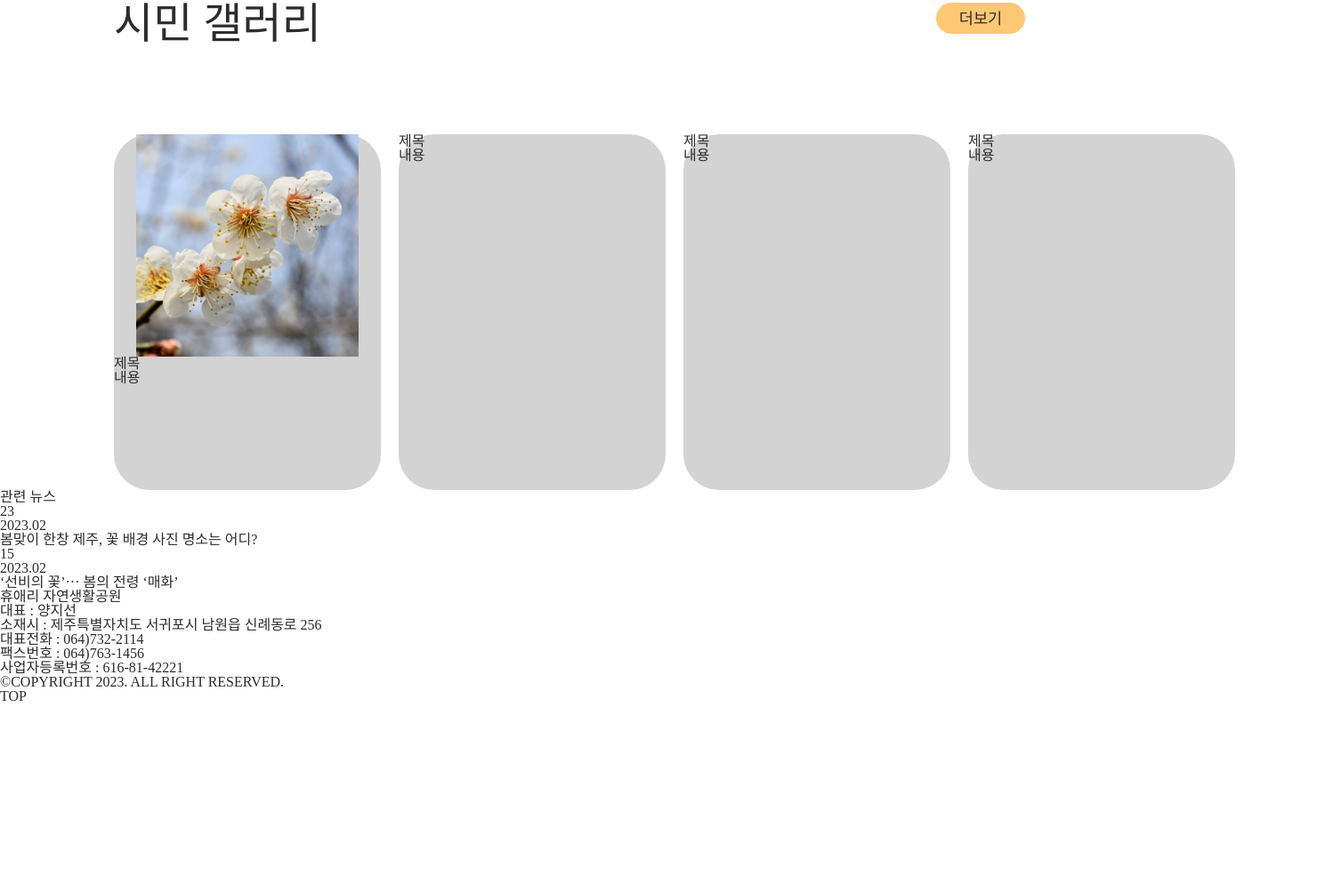
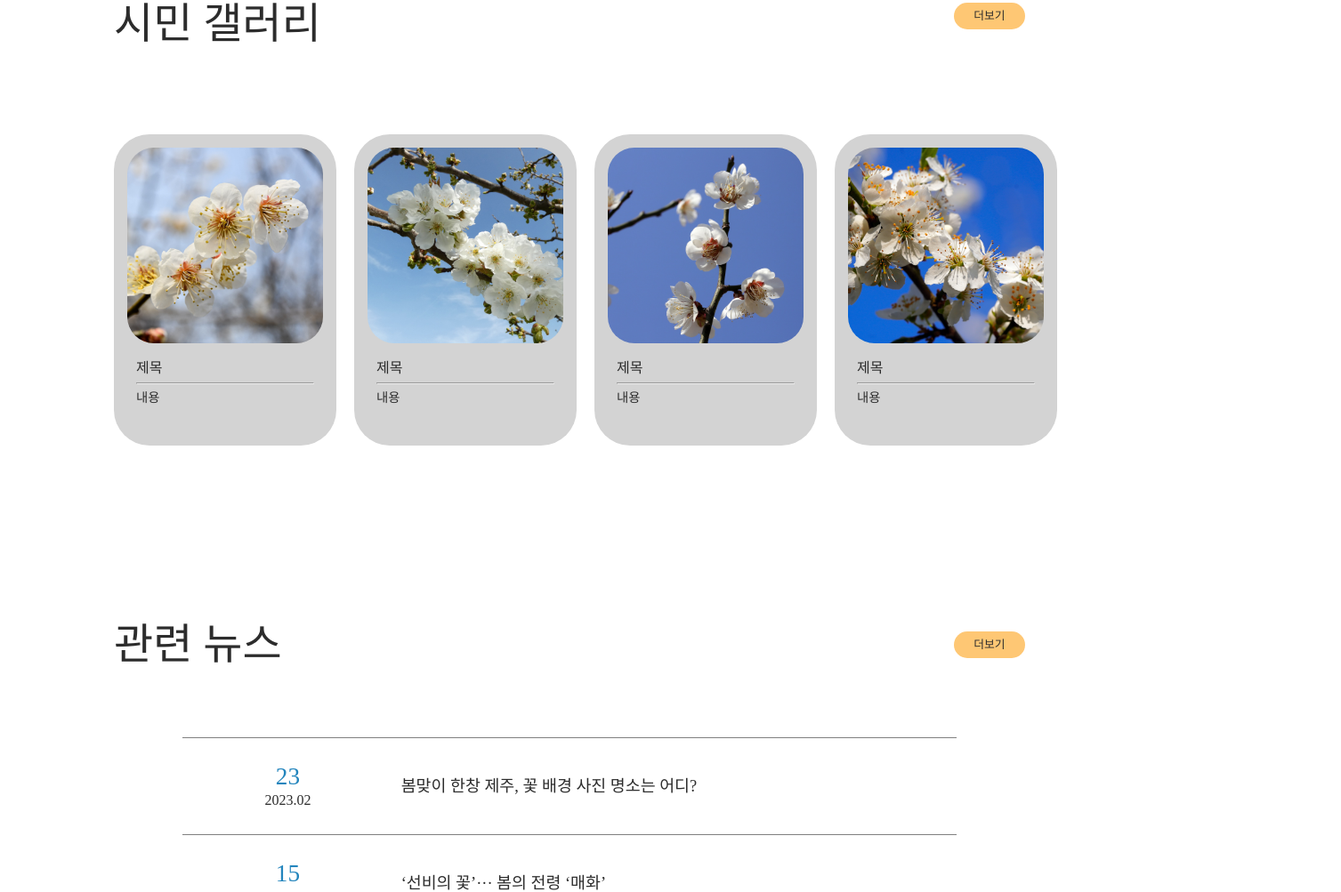
Before and after one commit to cosch218/2023-HTML-CSS-2, a plain HTML site: page index.html in a window 1280 px wide. Shown: the part 1797-2800 px from the top of the page at 89% size, 1507 px wide, since content can reach past the window. Before the commit the page ends 2588 px from the top, so only its background shows below. Drawn offline with Linux system fonts and the light colour scheme; a web font is replaced by a local one.

Commit message:
0301 노트북 화면 사이즈에 맞춰 메인페이지 내용 추가/수정

```diff
--- a/css/main-style.css
+++ b/css/main-style.css
@@ -18,7 +18,7 @@ h1 {
     color: rgb(44, 44, 44);
 }
 
-h2, h3, h4, li, td, p, dt, dd, a{
+h2, h3, h4, li, td, p, dt, dd, a, span{
     color: rgb(44, 44, 44);
     font-family: 'BookkMyungjo-Bd';
 
@@ -66,6 +66,17 @@ ul {
     width: 20%;
 
 }
+
+.nav >.nav-menu >li >a {
+    padding: 5px 10px;
+    transition: all 0.3s;
+}
+
+.nav >.nav-menu >li:hover >a {
+    background-color: #fec774cc;
+    border-radius: 30px;
+    transition: all 0.3s;
+}
 .nav >.nav-mobile {
     display: none;
 }
@@ -86,18 +97,19 @@ ul {
 
 .section1-wrap >.section1-title {
     position: absolute;
-    top: 800px;
+    bottom: 15%;
     right: 5%;
 }
 
 .section1-wrap >.section1-title >h1 {
     color: white;
-    font-size: 5rem;
+    font-size: 4rem;
 }
 
 .section1-wrap >.section1-title >h3 {
     color: white;
-    font-size: 2rem;
+    font-size: 1.6rem;
+    font-weight: 400;
 }
 /* section1 행사 이름 끝 */
 
@@ -110,31 +122,32 @@ ul {
     background: linear-gradient(white 20%, #fec774cc);
     display: flex;
     flex-direction: column;
-    flex-wrap: wrap;
+    flex-wrap: nowrap;
     justify-content: center;
     align-content: center;
 }
 
 .section2-intro >.intro-title h2 {
+    font-size: 2rem;
+    font-weight: bold;
+}
+
+.section2-intro >.intro-title h1 {
     font-size: 4rem;
 }
 
-.section2-intro >.intro-title h1 {
-    font-size: 7rem;
-}
-
 .section2-intro >.intro-title h3 {
-    font-size: 1.3rem;
+    font-size: 1rem;
     color: gray;
     font-weight: lighter;
 }
 
 .section2-intro >.intro-descript >table {
-    width:550px;
-    font-size: 1.5rem;
+    width:380px;
+    font-size: 1rem;
     text-align: left;
     border-collapse: separate;
-    border-spacing: 20px 10px;
+    border-spacing: 10px 10px;
 }
 
 
@@ -145,7 +158,7 @@ ul {
 
 .section2-intro >.intro-descript >table td:first-child {
     background-color: white;
-    padding: 10px 30px;
+    padding: 10px 25px;
     text-align: center;
     font-weight: bold;
 }
@@ -172,17 +185,23 @@ ul {
 }
 
 .section3-gallery >.gallery-title >a {
-    font-size: 1.1rem;
+    font-size: 0.8rem;
     background-color: #fec774;
     box-sizing: border-box;
     border-radius: 40px;
-    width: 100px;
-    height: 35px;
+    width: 80px;
+    height: 30px;
     text-align: center;
+    transition: all 0.3s;
+}
+
+.section3-gallery >.gallery-title >a:hover {
+    background-color: #79b1d2;
+    transition: all 0.3s;
 }
 
 .section3-gallery >.gallery-title >a >p {
-    padding-top: 10px;
+    padding-top: 9px;
 }
 
 .section3-gallery >.gallery-wrap {
@@ -193,6 +212,9 @@ ul {
 
 .section3-gallery >.gallery-wrap >.button-skip-left {
     background-image: url(../img/circle-arrow-left-solid.svg);
+    background-position: center;
+    background-size: cover;
+    background-repeat: no-repeat;
     width: 50px;
     height: 50px;
 }
@@ -204,23 +226,212 @@ ul {
 }
 
 .section3-gallery >.gallery-wrap >.gallery-board-wrap >.gallery-board {
-    width: 300px;
-    height: 400px;
+    width: 250px;
+    height: 350px;
     background-color: rgb(211, 211, 211);
     border-radius: 40px;
 }
 
 .section3-gallery >.gallery-wrap >.button-skip-right {
     background-image: url(../img/circle-arrow-right-solid.svg);
+    background-position: center;
+    background-size: cover;
+    background-repeat: no-repeat;
     width: 50px;
     height: 50px;
 }
 
-    /* .gallery-board 이미지 삽입, 수정*/
-    .section3-gallery >.gallery-wrap >.gallery-board-wrap >.gallery-board:nth-child(1) .img {
-        background-image: url(../img/plum-blossom-7090274_1920.jpg);
-        background-size: cover;
-        background-position: center;
-        width: 250px;
-        height: 250px;
-    }
+.section3-gallery >.gallery-wrap >.gallery-board-wrap >.gallery-board >.img-wrap {
+    width: 220px;
+    height: 220px;
+    overflow: hidden;
+    margin: auto;
+    border-radius: 30px;
+    margin-top: 15px;
+}
+
+.section3-gallery >.gallery-wrap >.gallery-board-wrap >.gallery-board >.img-wrap >.img {
+    background-size: cover;
+    background-position: center;
+    width: 220px;
+    height: 220px;
+    transition: all 0.3s;
+
+}
+/* .gallery-board:hover 상태 scale 변화 애니메이션 */
+.section3-gallery >.gallery-wrap >.gallery-board-wrap >.gallery-board:hover >.img-wrap >.img {
+    transform: scale(1.1);
+    transition: all 0.3s;
+}
+
+/* .gallery-board 이미지 삽입, 수정*/
+.section3-gallery >.gallery-wrap >.gallery-board-wrap >.gallery-board:nth-child(1) .img {
+    background-image: url(../img/plum-blossom-7090274_1920.jpg);
+}
+.section3-gallery >.gallery-wrap >.gallery-board-wrap >.gallery-board:nth-child(2) .img {
+    background-image: url(../img/flowers-7098849_1920.jpg);
+}
+.section3-gallery >.gallery-wrap >.gallery-board-wrap >.gallery-board:nth-child(3) .img {
+    background-image: url(../img/flowers-7113013_1920.jpg);
+}
+.section3-gallery >.gallery-wrap >.gallery-board-wrap >.gallery-board:nth-child(4) .img {
+    background-image: url(../img/plum-blossom-7081403_1920.jpg);
+}
+
+.section3-gallery >.gallery-wrap >.gallery-board-wrap >.gallery-board >.text-wrap {
+    margin: auto;
+    margin-top: 20px;
+    width: 200px;
+}
+
+.section3-gallery >.gallery-wrap >.gallery-board-wrap >.gallery-board >.text-wrap >p {
+    font-size: 0.9rem;
+}
+/* section3 행사 이미지 끝 */
+
+
+
+/* section4 행사 소식 시작 */
+.section4-news {
+    width: 80%;
+    height: 400px;
+}
+
+.section4-news >.news-title {
+    display: flex;
+    justify-content: space-between;
+    align-items: center;
+}
+
+.section4-news >.news-title >h1 {
+    font-size: 3rem;
+}
+
+.section4-news >.news-title >a {
+    font-size: 0.8rem;
+    background-color: #fec774;
+    box-sizing: border-box;
+    border-radius: 40px;
+    width: 80px;
+    height: 30px;
+    text-align: center;
+    transition: all 0.3s;
+}
+
+.section4-news >.news-title >a:hover {
+    background-color: #79b1d2;
+    transition: all 0.3s;
+}
+
+.section4-news >.news-title >a >p {
+    padding-top: 9px;
+}
+
+.section4-news >ul {
+    width: 85%;
+}
+
+.section4-news >ul >li {
+    border-top: 1px solid gray;
+    border-bottom: 1px solid gray;
+}
+
+.section4-news >ul >li:last-child {
+    border-top: none;
+}
+
+
+.section4-news >ul >li >a {
+    display: flex;
+    justify-content: space-around;
+    align-items: center;
+    padding: 30px 30px;
+}
+
+.section4-news >ul >li >a >.news-date {
+    width: 100px;
+    display: flex;
+    flex-direction: column;
+    text-align: center;
+}
+
+.section4-news >ul >li >a >.news-date> dt {
+    font-size: 1.7rem;
+    color: #2385bd;
+}
+
+.section4-news >ul >li >a >.news-date> dd {
+    font-size: 1rem;
+    padding-top: 5px;
+}
+
+.section4-news >ul >li >a >.news-content {
+    width: 55%;
+    font-size: 1.15rem;
+    text-align: left;
+    transition: all 0.3s;
+}
+
+.section4-news >ul >li >a:hover >.news-content {
+    transform: scale(1.05);
+    transition: all 0.3s;
+}
+
+.section4-news >ul >li >a .news-arrow {
+    color: #2385bd;
+    width: 33px;
+    visibility: hidden;
+}
+
+.section4-news >ul >li >a:hover .news-arrow {
+    visibility: visible;
+}
+/* section4 행사 소식 끝 */
+
+
+
+/* footer 시작 */
+.footer {
+    width: 100%;
+    height: 150px;
+    background-color: rgb(211, 211, 211);
+}
+
+
+.footer >.footer-content {
+    display: flex;
+    flex-direction: column;
+    flex-wrap: wrap;
+    align-items: center;
+    padding: 32px 0;
+    color: gray;
+    font-size: 0.85rem;
+}
+
+.footer >.footer-content span {
+    border-right: 2px solid gray;
+    padding-left:12px;
+    padding-right: 15px;
+}
+
+.footer >.footer-content >.footer-info >span:first-child {
+    padding-left:0;
+
+}
+
+.footer >.footer-content >.footer-info >span:last-child {
+    border-right: none;
+    padding-right: 0;
+}
+
+.footer >.footer-content >.footer-contact >span:first-child {
+    padding-left:0;
+
+}
+
+.footer >.footer-content >.footer-contact >span:last-child {
+    border-right: none;
+    padding-right: 0;
+}
+
+.footer >.footer-content >.footer-copy {}
--- a/css/margin-padding.css
+++ b/css/margin-padding.css
@@ -14,7 +14,6 @@
 .m-t-10 {
     margin-top: 100px;
 }
-
 
 .m-t-15 {
     margin-top: 150px;
--- a/index.html
+++ b/index.html
@@ -44,26 +44,22 @@
 
         <!-- section2 행사 설명 시작 -->
         <section class="section2-intro">
-                <div class="intro-title">
+                <div class="intro-title m-t-5">
                     <h2>첫 봄을 알리는</h2>
                     <h1 class="m-t-b-3">휴애리 매화축제</h1>
-                    <h3 class="m-t-8">
+                    <h3 class="m-t-3">
                         전국에서 봄을 가장 먼저 알리는 휴애리 매화축제는 제주만의 전통과 멋이 어우러지면서 더욱 큰 의미로 다가오는 휴애리의 대표 축제입니다.
                     </h3>
                     <h3 class="m-t-b-1">
                         정성을 다해 예쁘게 가꾼 휴애리 매화정원, 매화올레길에서 봄의 기운인 매화향기와 함께 기분 좋은 추억을 만들어 보세요.
                     </h3>
                 </div>
-                <div class="intro-descript m-t-15">
+                <div class="intro-descript m-t-8">
                     <table class="m-auto">
                         <tbody>
                             <tr>
-                                <td>시작일</td>
-                                <td>2023.02.24</td>
-                            </tr>
-                            <tr>
-                                <td>종료일</td>
-                                <td>2023.03.24</td>
+                                <td>기간</td>
+                                <td>2023.02.24 (금) ~ 03.24 (금)</td>
                             </tr>
                             <tr>
                                 <td>시간</td>
@@ -97,24 +93,44 @@
                 <div class="button-skip-left"></div>
                 <div class="gallery-board-wrap">
                     <div class="gallery-board">
+                        <div class="img-wrap">
                             <div class="img m-auto"></div>
+                        </div>
+                        <div class="text-wrap">
                             <h4>제목</h4>
+                            <hr>
                             <p>내용</p>
                         </div>
+                    </div>
                     <div class="gallery-board">
+                        <div class="img-wrap">
                             <div class="img m-auto"></div>
+                        </div>
+                        <div class="text-wrap">
                             <h4>제목</h4>
+                            <hr>
                             <p>내용</p>
                         </div>
+                    </div>
                     <div class="gallery-board">
+                        <div class="img-wrap">
                             <div class="img m-auto"></div>
+                        </div>
+                        <div class="text-wrap">
                             <h4>제목</h4>
+                            <hr>
                             <p>내용</p>
                         </div>
+                    </div>
                     <div class="gallery-board">
+                        <div class="img-wrap">
                             <div class="img m-auto"></div>
+                        </div>
+                        <div class="text-wrap">
                             <h4>제목</h4>
+                            <hr>
                             <p>내용</p>
+                        </div>
                     </div>
                 </div>
                 <div class="button-skip-right"></div>
@@ -123,48 +139,59 @@
         <!-- section3 행사 이미지 끝 -->
 
         <!-- section4 행사 소식 시작 -->
-        <section class="section4-news">
-            <div class="news-notice">
+        <section class="section4-news m-auto m-t-20">
+            <div class="news-title">
                 <h1>관련 뉴스</h1>
-                <ul>
+                <a href=""><p>더보기</p></a>
+            </div>
+            <ul class="m-auto m-t-8">
                 <li>
-                        <a href="https://sports.chosun.com/news/ntype.htm?id=202302240100173270022883&servicedate=20230223">
-                            <dl>
+                    <a href="https://sports.chosun.com/news/ntype.htm?id=202302240100173270022883&servicedate=20230223" target="_blank">
+                        <dl class="news-date">
                             <dt>23</dt>
                             <dd>2023.02</dd>
                         </dl>
+                        <dl class="news-content">
+                            <dt>봄맞이 한창 제주, 꽃 배경 사진 명소는 어디?</dt>
+                        </dl>
                         <dl>
-                                <dt>봄맞이 한창 제주, 꽃 배경 사진 명소는 어디?</dt>
+                            <img class="news-arrow" src="./img/next.png" alt="arrow">
                         </dl>
                     </a>
                 </li>
                 <li>
-                        <a href="http://www.kidshankook.kr/news/articleView.html?idxno=6136">
-                            <dl>
+                    <a href="http://www.kidshankook.kr/news/articleView.html?idxno=6136" target="_blank">
+                        <dl class="news-date">
                             <dt>15</dt>
                             <dd>2023.02</dd>
                         </dl>
+                        <dl class="news-content">
+                            <dt>‘선비의 꽃’··· 봄의 전령 ‘매화’</dt>
+                        </dl>
                         <dl>
-                                <dt>‘선비의 꽃’··· 봄의 전령 ‘매화’</dt>
+                            <img class="news-arrow" src="./img/next.png" alt="arrow">
                         </dl>
                     </a>
                 </li>
             </ul>
-            </div>
         </section>
         <!-- section4 행사 소식 끝 -->
     </main>
 
     <!-- footer 시작 -->
-    <footer class="footer">
+    <footer class="footer m-t-15">
         <div class="footer-content">
             <p>휴애리 자연생활공원</p>
-            <p>대표 : 양지선</p>
-            <p>소재시 : 제주특별자치도 서귀포시 남원읍 신례동로 256</p>
-            <p>대표전화 : 064)732-2114</p>
-            <p>팩스번호 : 064)763-1456</p>
-            <p>사업자등록번호 : 616-81-42221</p>
-            <p>&copy;COPYRIGHT 2023. ALL RIGHT RESERVED.</p>
+            <div class="footer-info p-t-1">
+                <span>대표 : 양지선</span>
+                <span>소재시 : 제주특별자치도 서귀포시 남원읍 신례동로 256</span>
+            </div>
+            <div class="footer-contact p-t-1">
+                <span>대표전화 : 064)732-2114</span>
+                <span>팩스번호 : 064)763-1456</span>
+                <span>사업자등록번호 : 616-81-42221</span>
+            </div>
+            <p class="footer-copy p-t-1">&copy;COPYRIGHT 2023. ALL RIGHT RESERVED.</p>
         </div>
     </footer>
     <!-- footer 끝 -->
```
Also changed, not shown: img/next.png (added). Lines whose indentation alone changed are shown as unchanged.
